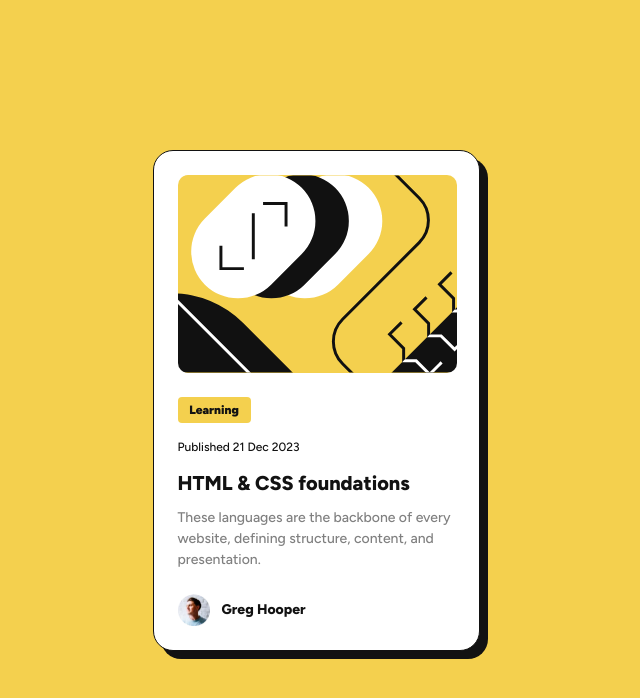
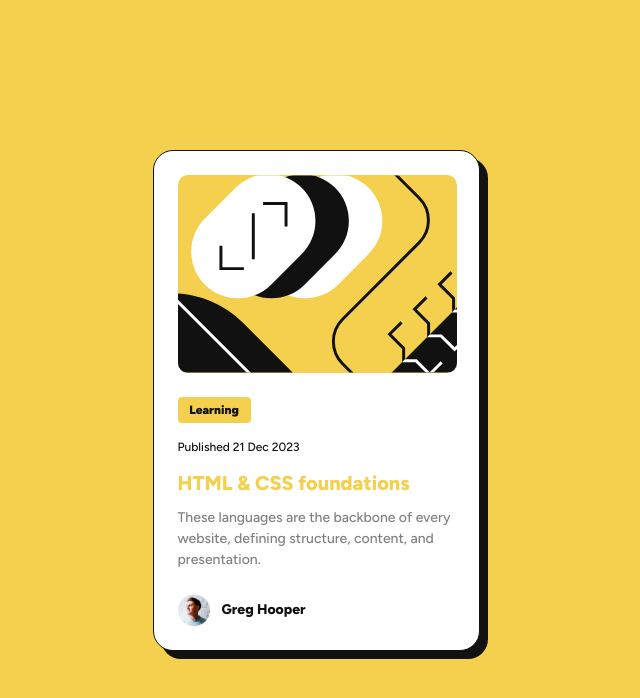
Before and after one commit to weslei573/preview-card-main, a plain HTML site: page index.html in a window 1280 px wide. In both pictures the pointer is over the element "HTML & CSS foundations". Shown: the whole page, without its empty margins (324-964 px from the left). Drawn offline with Linux system fonts and the light colour scheme.

Commit message:
media-query

```diff
--- a/index.html
+++ b/index.html
@@ -12,6 +12,7 @@
 
   <!-- Feel free to remove these styles or customise in your own stylesheet 👍 -->
   <link rel="stylesheet" href="src/css/style.css">
+  <link rel="stylesheet" href="src/css/media-query.css">
 
   <link rel="preconnect" href="https://fonts.googleapis.com">
   <link rel="preconnect" href="https://fonts.gstatic.com" crossorigin>
--- a/src/css/style.css
+++ b/src/css/style.css
@@ -86,6 +86,11 @@ body {
 .box .descricao > h1 {
 	font-weight: 800;
 	font-size: 20px;
+	cursor: pointer;
+}
+
+.box .descricao > h1:hover {
+	color: var(--Yellow);
 }
 
 .box .descricao > p {
```
Also changed, not shown: src/css/media-query.css (added).
